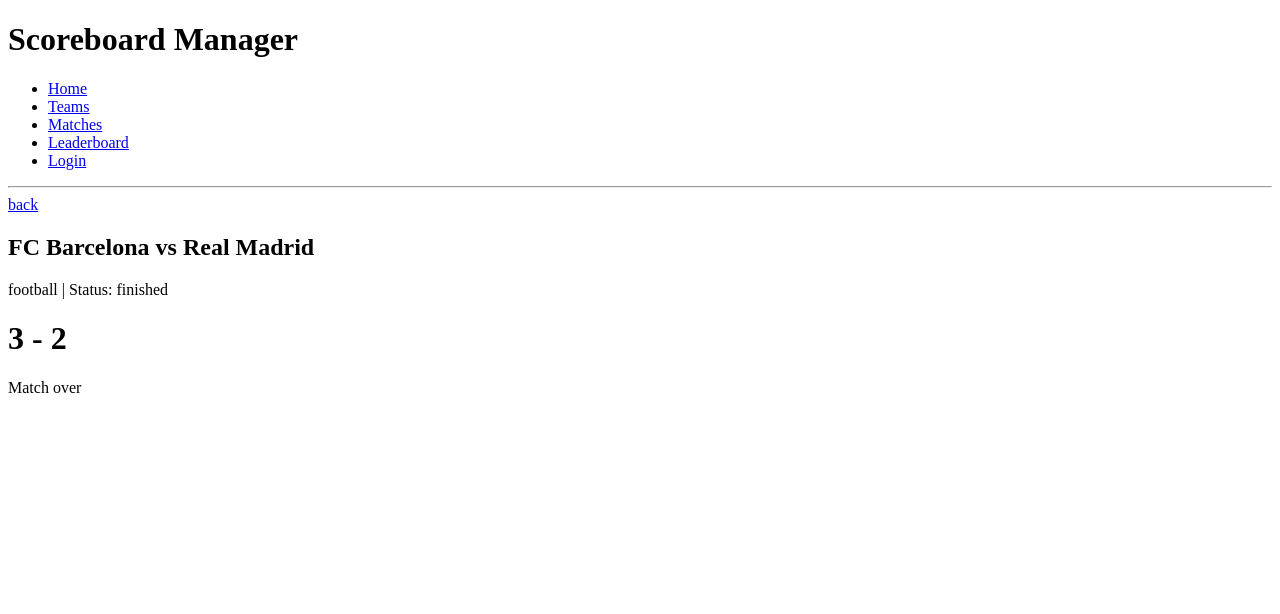
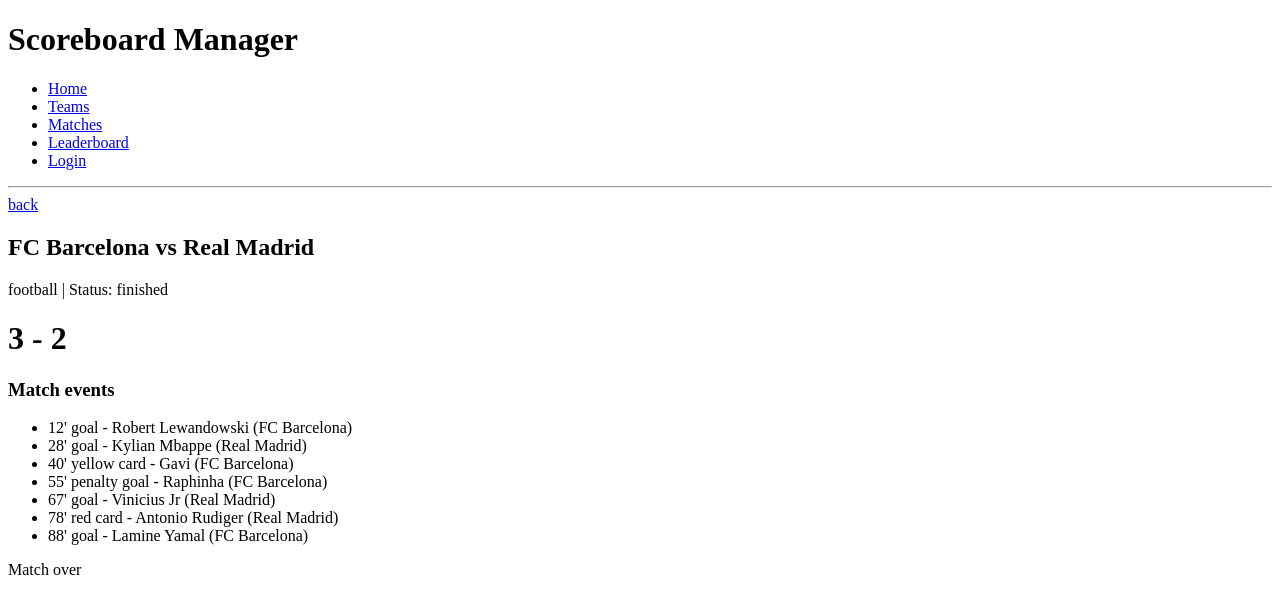
Before and after one commit to not-Lucifer/Scoreboard-Manager, a React (Vite) app in the folder frontend/: page /matches/1 in a window 1280 px wide. Shown: the top 614 px of the page. Built offline with nearby package versions, Linux system fonts and the light colour scheme.

Commit message:
football events

```diff
--- /dev/null
+++ b/frontend/src/components/FootballScore.jsx
@@ -0,0 +1,69 @@
+import { useState } from 'react'
+
+const types = ['goal', 'penalty goal', 'penalty missed', 'yellow card', 'red card']
+const goalTypes = ['goal', 'penalty goal']
+
+function FootballScore({ match, teams, updateMatch }) {
+  const [minute, setMinute] = useState('')
+  const [type, setType] = useState('goal')
+  const [teamId, setTeamId] = useState('')
+  const [player, setPlayer] = useState('')
+
+  const teamName = (id) => teams.find((t) => t.id === id)?.name || 'unknown'
+  const team = teams.find((t) => t.id === Number(teamId))
+  const sorted = [...match.events].sort((a, b) => a.minute - b.minute)
+
+  function addEvent(e) {
+    e.preventDefault()
+    if (!minute || !teamId || !player) return alert('fill minute, team and player')
+
+    const ev = { id: Date.now(), minute: Number(minute), type, teamId: Number(teamId), player }
+    const changes = { events: [...match.events, ev] }
+    if (goalTypes.includes(type)) {
+      if (ev.teamId === match.teamA) changes.scoreA = match.scoreA + 1
+      else changes.scoreB = match.scoreB + 1
+    }
+    updateMatch(changes)
+    setMinute('')
+    setPlayer('')
+  }
+
+  return (
+    <div>
+      {match.status === 'live' && (
+        <form onSubmit={addEvent}>
+          <input type="number" min="1" max="120" placeholder="Minute" value={minute} onChange={(e) => setMinute(e.target.value)} />
+          <select value={type} onChange={(e) => setType(e.target.value)}>
+            {types.map((t) => (
+              <option key={t} value={t}>{t}</option>
+            ))}
+          </select>
+          <select value={teamId} onChange={(e) => { setTeamId(e.target.value); setPlayer('') }}>
+            <option value="">Team</option>
+            <option value={match.teamA}>{teamName(match.teamA)}</option>
+            <option value={match.teamB}>{teamName(match.teamB)}</option>
+          </select>
+          <select value={player} onChange={(e) => setPlayer(e.target.value)}>
+            <option value="">Player</option>
+            {(team?.players || []).map((p) => (
+              <option key={p} value={p}>{p}</option>
+            ))}
+          </select>
+          <button type="submit">Add</button>
+        </form>
+      )}
+
+      <h3>Match events</h3>
+      {sorted.length === 0 && <p>nothing yet</p>}
+      <ul>
+        {sorted.map((ev) => (
+          <li key={ev.id}>
+            {ev.minute}' {ev.type} - {ev.player} ({teamName(ev.teamId)})
+          </li>
+        ))}
+      </ul>
+    </div>
+  )
+}
+
+export default FootballScore
--- a/frontend/src/data/dummy.js
+++ b/frontend/src/data/dummy.js
@@ -53,11 +53,39 @@ export const teams = [
 ]
 
 export const matches = [
-  { id: 1, sport: 'football', leagueId: 1, teamA: 1, teamB: 2, scoreA: 3, scoreB: 2, status: 'finished', date: '2026-11-08' },
-  { id: 2, sport: 'football', leagueId: 2, teamA: 4, teamB: 6, scoreA: 1, scoreB: 1, status: 'finished', date: '2026-11-09' },
-  { id: 3, sport: 'football', leagueId: 2, teamA: 7, teamB: 5, scoreA: 2, scoreB: 0, status: 'finished', date: '2026-11-22' },
-  { id: 4, sport: 'football', leagueId: 1, teamA: 2, teamB: 3, scoreA: 1, scoreB: 0, status: 'live', date: '2026-11-27' },
-  { id: 5, sport: 'football', leagueId: 2, teamA: 5, teamB: 4, scoreA: 0, scoreB: 0, status: 'upcoming', date: '2026-11-30' },
+  { id: 1, sport: 'football', leagueId: 1, teamA: 1, teamB: 2, scoreA: 3, scoreB: 2, status: 'finished', date: '2026-11-08',
+    events: [
+      { id: 1, minute: 12, type: 'goal', teamId: 1, player: 'Robert Lewandowski' },
+      { id: 2, minute: 28, type: 'goal', teamId: 2, player: 'Kylian Mbappe' },
+      { id: 3, minute: 40, type: 'yellow card', teamId: 1, player: 'Gavi' },
+      { id: 4, minute: 55, type: 'penalty goal', teamId: 1, player: 'Raphinha' },
+      { id: 5, minute: 67, type: 'goal', teamId: 2, player: 'Vinicius Jr' },
+      { id: 6, minute: 78, type: 'red card', teamId: 2, player: 'Antonio Rudiger' },
+      { id: 7, minute: 88, type: 'goal', teamId: 1, player: 'Lamine Yamal' },
+    ],
+  },
+  { id: 2, sport: 'football', leagueId: 2, teamA: 4, teamB: 6, scoreA: 1, scoreB: 1, status: 'finished', date: '2026-11-09',
+    events: [
+      { id: 1, minute: 34, type: 'penalty goal', teamId: 4, player: 'Bruno Fernandes' },
+      { id: 2, minute: 61, type: 'goal', teamId: 6, player: 'Mohamed Salah' },
+      { id: 3, minute: 70, type: 'yellow card', teamId: 4, player: 'Casemiro' },
+      { id: 4, minute: 85, type: 'penalty missed', teamId: 6, player: 'Mohamed Salah' },
+    ],
+  },
+  { id: 3, sport: 'football', leagueId: 2, teamA: 7, teamB: 5, scoreA: 2, scoreB: 0, status: 'finished', date: '2026-11-22',
+    events: [
+      { id: 1, minute: 23, type: 'goal', teamId: 7, player: 'Bukayo Saka' },
+      { id: 2, minute: 50, type: 'yellow card', teamId: 5, player: 'Rodri' },
+      { id: 3, minute: 74, type: 'goal', teamId: 7, player: 'Viktor Gyokeres' },
+    ],
+  },
+  { id: 4, sport: 'football', leagueId: 1, teamA: 2, teamB: 3, scoreA: 1, scoreB: 0, status: 'live', date: '2026-11-27',
+    events: [
+      { id: 1, minute: 19, type: 'goal', teamId: 2, player: 'Kylian Mbappe' },
+      { id: 2, minute: 33, type: 'yellow card', teamId: 3, player: 'Koke' },
+    ],
+  },
+  { id: 5, sport: 'football', leagueId: 2, teamA: 5, teamB: 4, scoreA: 0, scoreB: 0, status: 'upcoming', date: '2026-11-30', events: [] },
   // cricket score = runs, wickets, balls
   { id: 6, sport: 'cricket', leagueId: 3, teamA: 8, teamB: 9, scoreA: { runs: 186, wickets: 5, balls: 120 }, scoreB: { runs: 172, wickets: 9, balls: 120 }, status: 'finished', date: '2026-11-15', overs: 20, battingFirst: 8, innings: 2, log: [] },
   { id: 7, sport: 'cricket', leagueId: 3, teamA: 10, teamB: 11, scoreA: { runs: 160, wickets: 8, balls: 120 }, scoreB: { runs: 161, wickets: 6, balls: 113 }, status: 'finished', date: '2026-11-18', overs: 20, battingFirst: 10, innings: 2, log: [] },
--- a/frontend/src/pages/Matches.jsx
+++ b/frontend/src/pages/Matches.jsx
@@ -40,6 +40,7 @@ function Matches({ teams, matches, setMatches, leagues }) {
       scoreB: 0,
       status: 'upcoming',
       date,
+      events: [],
     }
 
     if (isCricket) {
--- a/frontend/src/pages/Scoreboard.jsx
+++ b/frontend/src/pages/Scoreboard.jsx
@@ -1,6 +1,7 @@
 import { useParams, Link } from 'react-router-dom'
 import { scoreText } from '../utils'
 import CricketScore from '../components/CricketScore'
+import FootballScore from '../components/FootballScore'
 
 function Scoreboard({ teams, matches, setMatches }) {
   const { id } = useParams()
@@ -21,21 +22,7 @@ function Scoreboard({ teams, matches, setMatches }) {
       <p>{match.sport} | Status: {match.status}</p>
       <h1>{scoreText(match)}</h1>
 
-      {match.status === 'live' && match.sport === 'football' && (
-        <div>
-          <p>
-            {teamName(match.teamA)}{' '}
-            <button onClick={() => updateMatch({ scoreA: match.scoreA + 1 })}>+1</button>
-            <button onClick={() => updateMatch({ scoreA: Math.max(0, match.scoreA - 1) })}>-1</button>
-          </p>
-          <p>
-            {teamName(match.teamB)}{' '}
-            <button onClick={() => updateMatch({ scoreB: match.scoreB + 1 })}>+1</button>
-            <button onClick={() => updateMatch({ scoreB: Math.max(0, match.scoreB - 1) })}>-1</button>
-          </p>
-        </div>
-      )}
-
+      {match.sport === 'football' && <FootballScore match={match} teams={teams} updateMatch={updateMatch} />}
       {match.sport === 'cricket' && <CricketScore match={match} teams={teams} updateMatch={updateMatch} />}
 
       {match.status === 'upcoming' && <button onClick={() => updateMatch({ status: 'live' })}>Start Match</button>}
```
